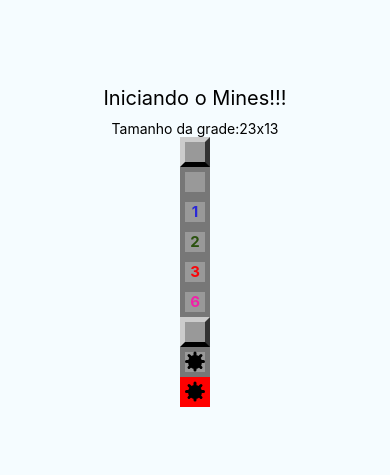
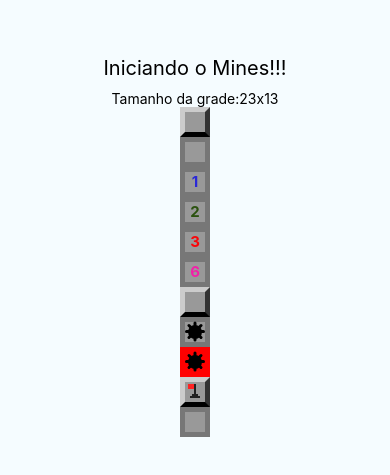
Before and after one commit to gillsonpassos/mines, a React Native app: screen / in a window 390 px wide. Shown: the part 181-656 px from the top of the page. Built offline with nearby package versions, Linux system fonts and the light colour scheme.

Commit message:
Componente Bandeira(Flag)#01

```diff
--- a/App.tsx
+++ b/App.tsx
@@ -20,6 +20,8 @@
         <Field mined />
         <Field mined opened />
         <Field mined opened exploded />
+        <Field flagged />
+        <Field flagged opened />
       </View>
     );
   }
--- a/src/components/Field.js
+++ b/src/components/Field.js
@@ -2,14 +2,16 @@
 import { View, StyleSheet, Text } from "react-native";
 import params from "../params";
 import Mine from "./Mine";
+import Flag from "./Flag";
 
 export default props => {
-    const { mined, opened, nearMines, exploded } = props
+    const { mined, opened, nearMines, exploded, flagged } = props
 
     const styleField = [styles.field]
     if (opened) styleField.push(styles.opened)
     if (exploded) styleField.push(styles.exploded)
-    if (styleField.length === 1) styleField.push(styles.regular)
+    if (flagged) styleField.push(styles.flagged)
+    if (!opened && !exploded) styleField.push(styles.regular)
 
     let color = null
     if (nearMines > 0) {
@@ -25,6 +27,7 @@
                 <Text style={[styles.label, { color: color }]}>
                     {nearMines}</Text> : false}
             {mined && opened ? <Mine /> : false}
+            {flagged && !opened ? <Flag /> : false}
         </View>
     )
 }
--- /dev/null
+++ b/src/components/Flag.js
@@ -0,0 +1,49 @@
+import React from "react";
+import { View, StyleSheet } from "react-native";
+
+export default props => {
+    return (
+        <View style={styles.container}>
+            <View style={styles.flagpole} />
+            <View style={styles.flag} />
+            <View style={styles.base1} />
+            <View style={styles.base2} />
+        </View>
+    )
+}
+
+const styles = StyleSheet.create({
+    container: {
+        marginTop: 2,
+    },
+    flagpole: {
+        position: 'absolute',
+        height: 14,
+        width: 2,
+        backgroundColor: '#222',
+        marginLeft: 9,
+    },
+    flag: {
+        position: 'absolute',
+        height: 5,
+        width: 6,
+        backgroundColor: '#f22',
+        marginLeft: 3,
+    },
+    base1: {
+        position: 'absolute',
+        height: 2,
+        width: 6,
+        backgroundColor: '#222',
+        marginLeft: 7,
+        marginTop: 10,
+    },
+    base2: {
+        position: 'absolute',
+        height: 2,
+        width: 10,
+        backgroundColor: '#222',
+        marginLeft: 5,
+        marginTop: 12,
+    }
+})
```
